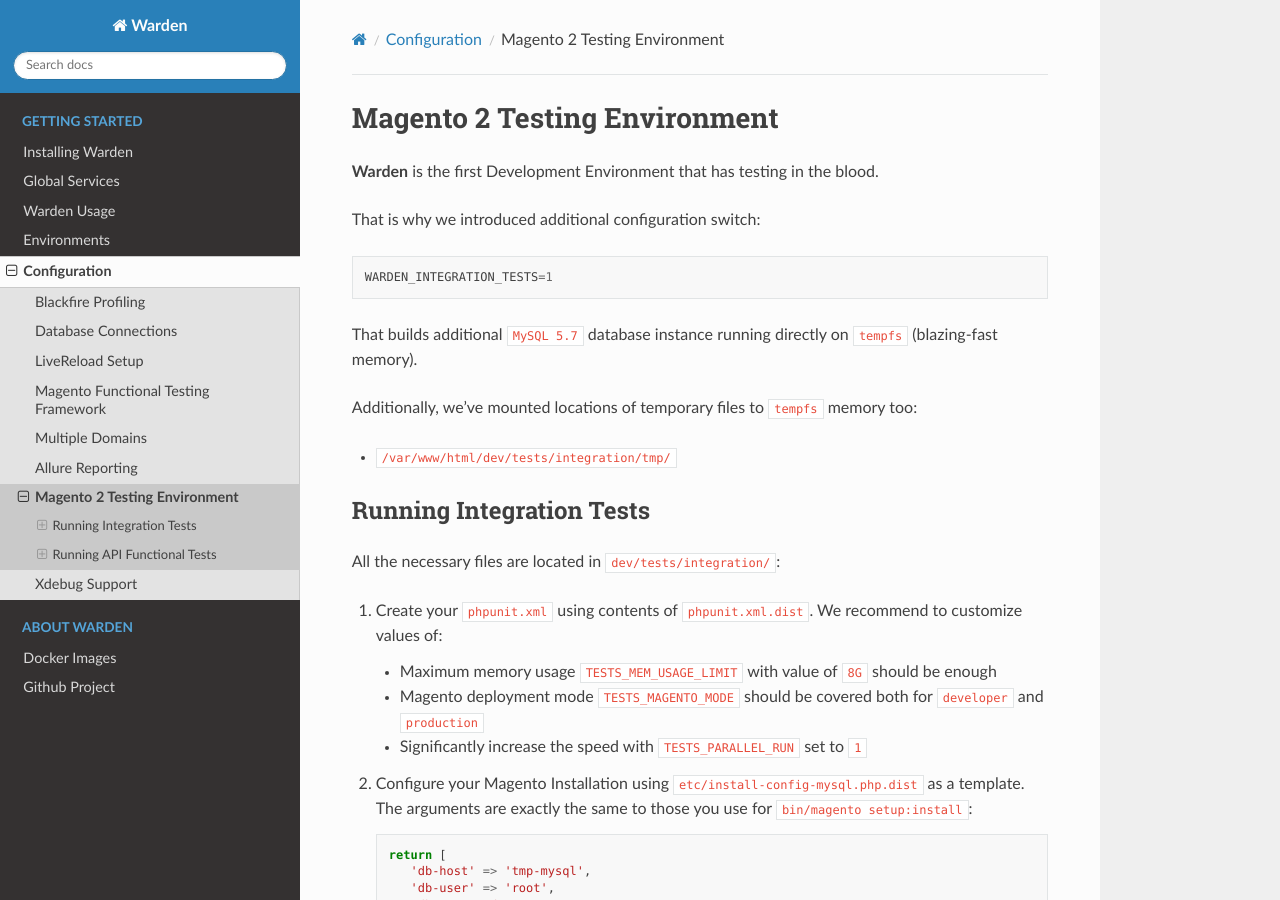
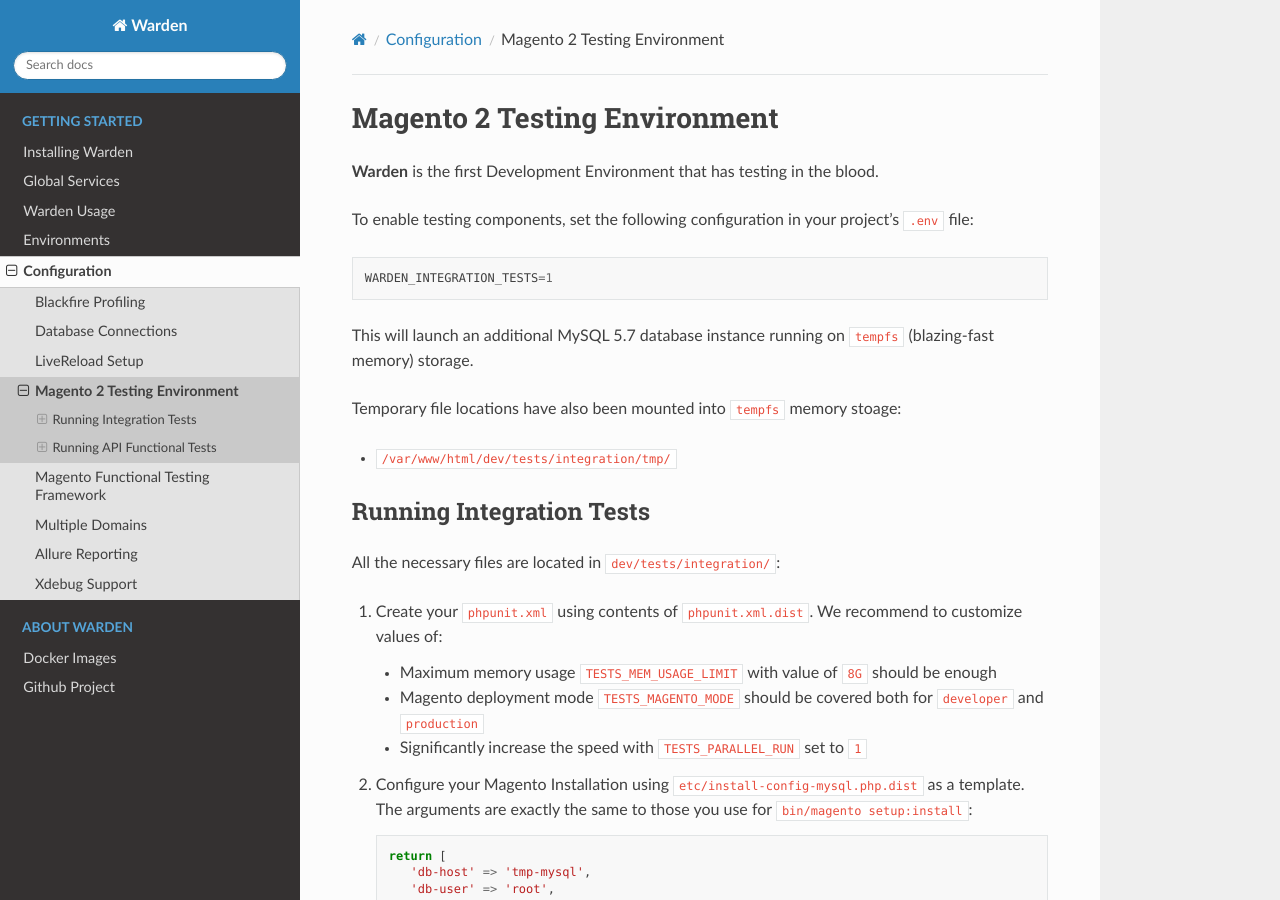
Before and after one commit to wardenenv/warden, a Sphinx documentation site: the page built from docs/configuration/magento2-testing.md, in a window 1280 px wide and 900 px high. Built offline with Sphinx 7.4.7 and the Read the Docs theme 2.0.0, drawn with Linux system fonts in a browser that asks for light colours.

Commit message:
Relocated new doc page in URL tree and provided a little editorial review

````diff
--- a/docs/configuration/running-tests.md
+++ b/docs/configuration/magento2-testing.md
@@ -2,15 +2,15 @@
 
 **Warden** is the first Development Environment that has testing in the blood.
 
-That is why we introduced additional configuration switch:
+To enable testing components, set the following configuration in your project's `.env` file:
 
 ```
 WARDEN_INTEGRATION_TESTS=1
 ```
 
-That builds additional `MySQL 5.7` database instance running directly on `tempfs` (blazing-fast memory).
+This will launch an additional MySQL 5.7 database instance running on `tempfs` (blazing-fast memory) storage.
 
-Additionally, we've mounted locations of temporary files to `tempfs` memory too:
+Temporary file locations have also been mounted into `tempfs` memory stoage:
 
 - `/var/www/html/dev/tests/integration/tmp/`
 
````
